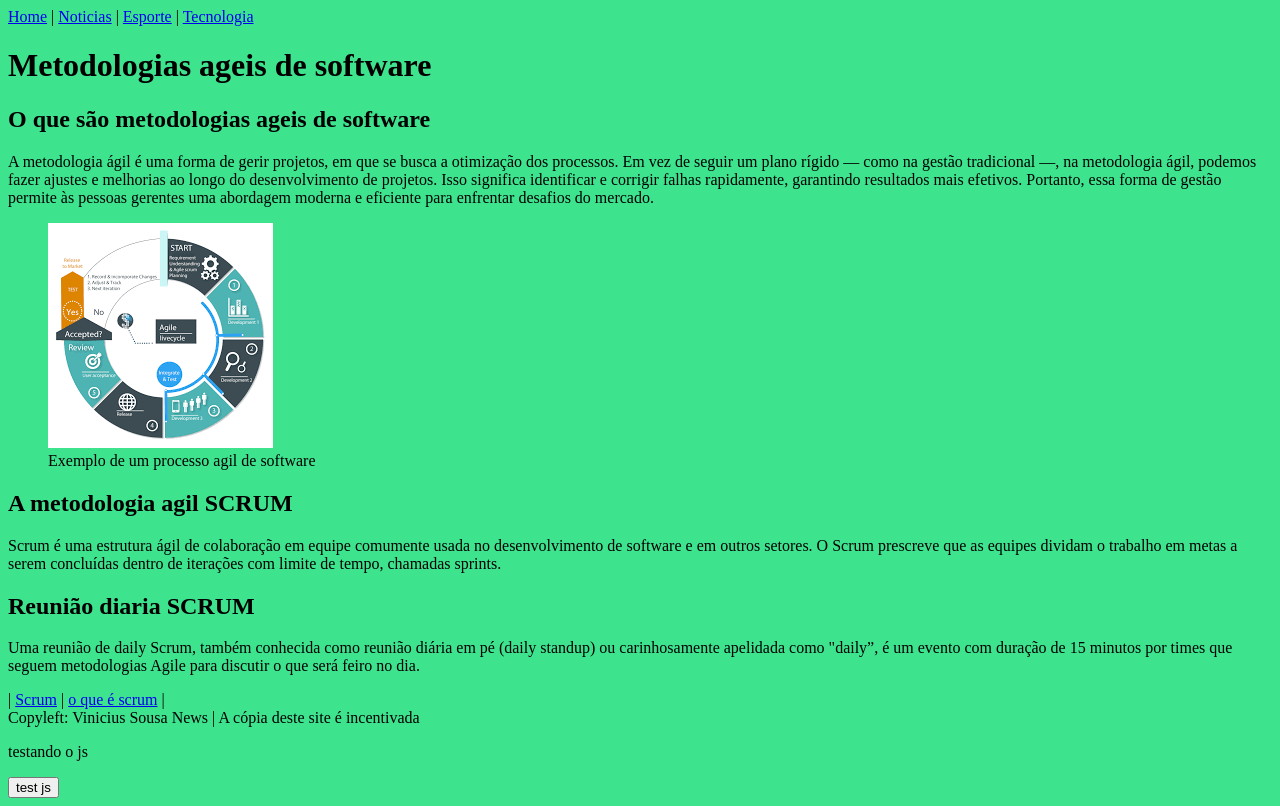
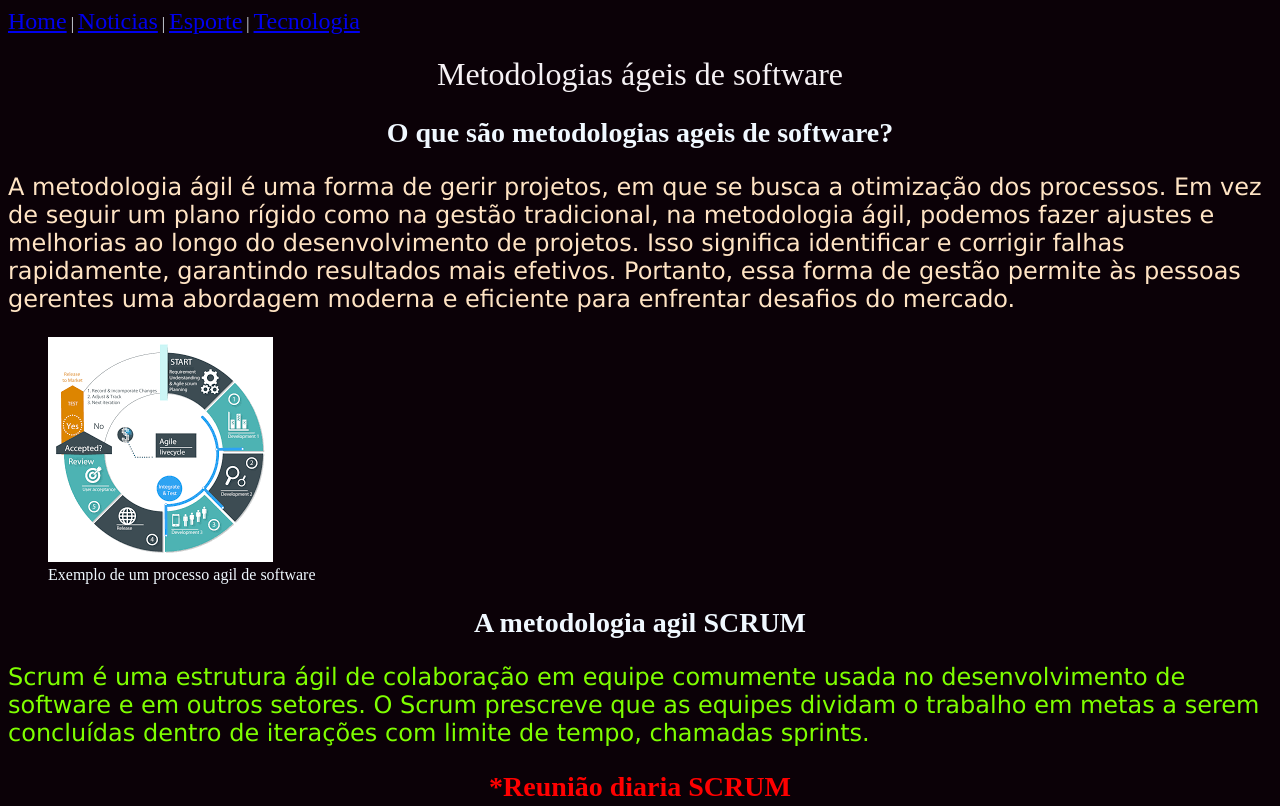
Before and after one commit to Vinicius-X/semantico, a plain HTML site: page index.html in a window 1280 px wide. Shown: the top 806 px of the page. Drawn offline with Linux system fonts and the light colour scheme; a web font is replaced by a local one.

Commit message:
atualizei  o css

```diff
--- a/index.html
+++ b/index.html
@@ -1,6 +1,10 @@
 <!DOCTYPE html>
 <html lang="pt-br">
 <head>
+    <!--fontes do google-->
+    <link rel="preconnect" href="https://fonts.googleapis.com">
+    <link rel="preconnect" href="https://fonts.gstatic.com" crossorigin>
+    <link href="https://fonts.googleapis.com/css2?family=Angkor&display=swap" rel="stylesheet">
     <meta charset="UTF-8">
     <meta name="description" content="Metodologia ageis e scrum">
     <meta name="keywords" content="scrum, agil">
@@ -19,15 +23,15 @@
             <a href="#">Esporte</a> |
             <a href="#">Tecnologia</a>
         </nav>
-        <h1>Metodologias ageis de software</h1>
+        <h1>Metodologias ágeis de software</h1>
     </header>
     <!--seção 1-->
     <section>
         <main>
             <h2>O que são metodologias ageis de
-            software</h2>
+            software?</h2>
             <p>A metodologia ágil é uma forma de gerir projetos, em que se busca a otimização dos processos.
-             Em vez de seguir um plano rígido — como na gestão tradicional —, na metodologia ágil, podemos fazer ajustes
+             Em vez de seguir um plano rígido como na gestão tradicional, na metodologia ágil, podemos fazer ajustes
              e melhorias ao longo do desenvolvimento de projetos. Isso significa identificar e corrigir falhas rapidamente,
              garantindo resultados mais efetivos. Portanto, essa forma de gestão permite às pessoas gerentes uma abordagem
              moderna e eficiente para enfrentar desafios do mercado.</p>
@@ -42,13 +46,13 @@
         <!--artigo1-->
         <article>
             <h2>A metodologia agil SCRUM</h2>
-            <p>Scrum é uma estrutura ágil de colaboração em equipe comumente usada no desenvolvimento de
+            <p class="verde">Scrum é uma estrutura ágil de colaboração em equipe comumente usada no desenvolvimento de
                 software e em outros setores. O Scrum prescreve que as equipes dividam o trabalho em metas
                 a serem concluídas dentro de iterações com limite de tempo, chamadas sprints.</p>
         </article>
         <!--artigo 2-->
         <article>
-            <h2>Reunião diaria SCRUM</h2>
+            <h2 id="titl">*Reunião diaria SCRUM</h2>
             <P>Uma reunião de daily Scrum, também conhecida como reunião diária em pé (daily standup) ou carinhosamente
                 apelidada como "daily”, é um evento com duração de 15 minutos
                 por times que seguem metodologias Agile para discutir o que será feiro no dia.</P>
--- a/style.css
+++ b/style.css
@@ -1,3 +1,39 @@
 body{
-    background-color: rgb(62, 227, 142);
+    background-color: rgb(11, 1, 7);
+    color: aliceblue;
 }
+h1 {
+    color: rgb(245, 241, 244);
+    text-align: center;
+
+    font-family: "Angkor", serif;
+    font-weight: 400;
+    font-style: 2em;
+
+  }
+
+  p {
+    font-family: verdana;
+    font-size: 1.5em;
+    color: bisque;
+  }
+
+  h2{
+    font-size: 1.75em;
+    text-align: center;
+  }
+  a{
+    font-size: 1.5em;
+  }
+/**
+aqui eu modifiquei apenas um título em específico
+**/
+  #titl{
+    color: red;
+  }
+
+  /**criando uma class no css**/
+
+.verde{
+    color: chartreuse;
+}
```
